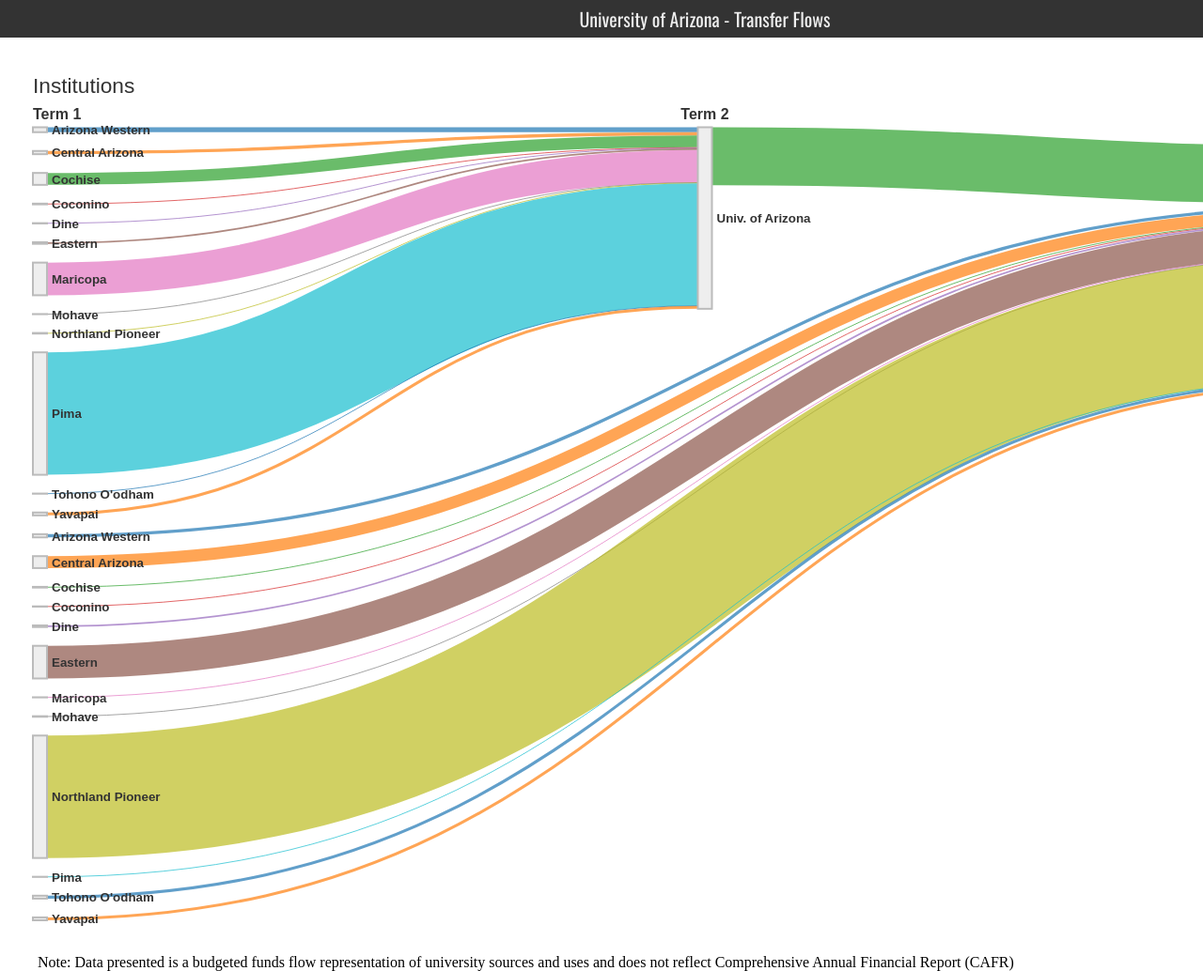
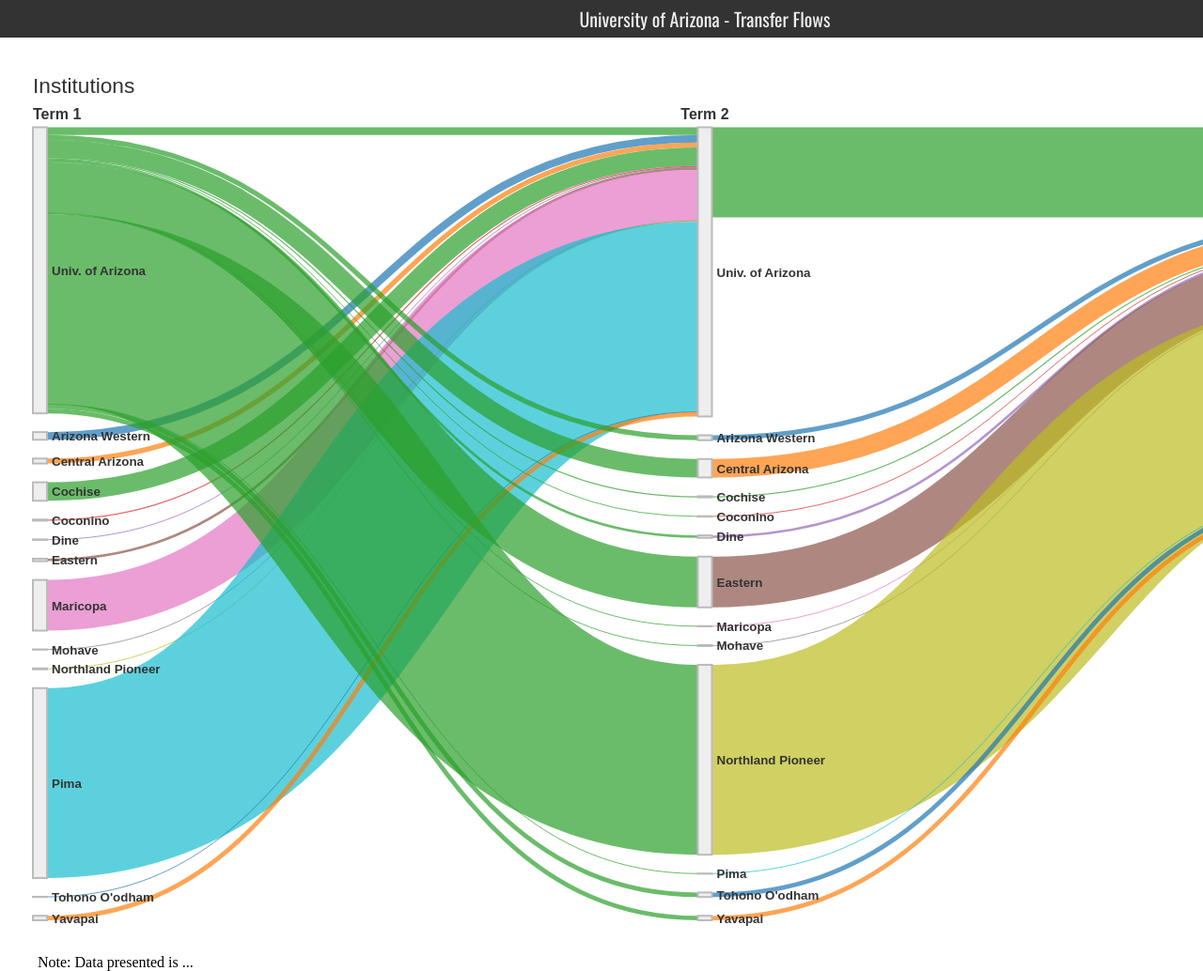
Before and after one commit to heileman/UA-Analytics, a plain HTML site: page Transfer-Sankey/UA-CCs.html in a window 1280 px wide. Shown: the top 1034 px of the page at 94% size. Drawn offline with nearby package versions, Linux system fonts and the light colour scheme; a web font is replaced by a local one.

Commit message:
add data

```diff
--- a/Transfer-Sankey/UA-CCs.html
+++ b/Transfer-Sankey/UA-CCs.html
@@ -85,6 +85,20 @@
 							{source:11, target:13, value:1, colorBy:"source"},
 							{source:12, target:13, value:20, colorBy:"source"},
 
+							{source:0, target:13, value:34, colorBy:"source"},
+							{source:0, target:14, value:22, colorBy:"source"},
+							{source:0, target:15, value:82, colorBy:"source"},
+							{source:0, target:16, value:5, colorBy:"source"},
+							{source:0, target:17, value:2, colorBy:"source"},
+							{source:0, target:18, value:11, colorBy:"source"},
+							{source:0, target:19, value:225, colorBy:"source"},
+							{source:0, target:20, value:1, colorBy:"source"},
+							{source:0, target:21, value:4, colorBy:"source"},
+							{source:0, target:22, value:843, colorBy:"source"},
+							{source:0, target:23, value:1, colorBy:"source"},
+							{source:0, target:24, value:20, colorBy:"source"},
+							{source:0, target:25, value:20, colorBy:"source"},
+
 							//Term 2 -> Term 3
 							{source:13, target:26, value:400, colorBy:"source"},
 							{source:14, target:26, value:22, colorBy:"source"},
@@ -141,7 +155,7 @@
 <div class = 'sankey-chart'></div>
 <div>
 <p class="tab">
-	Note: Data presented is a budgeted funds flow representation of university sources and uses and does not reflect Comprehensive Annual Financial Report (CAFR)
+	Note: Data presented is ...
 </p>
 </div>
 
```
